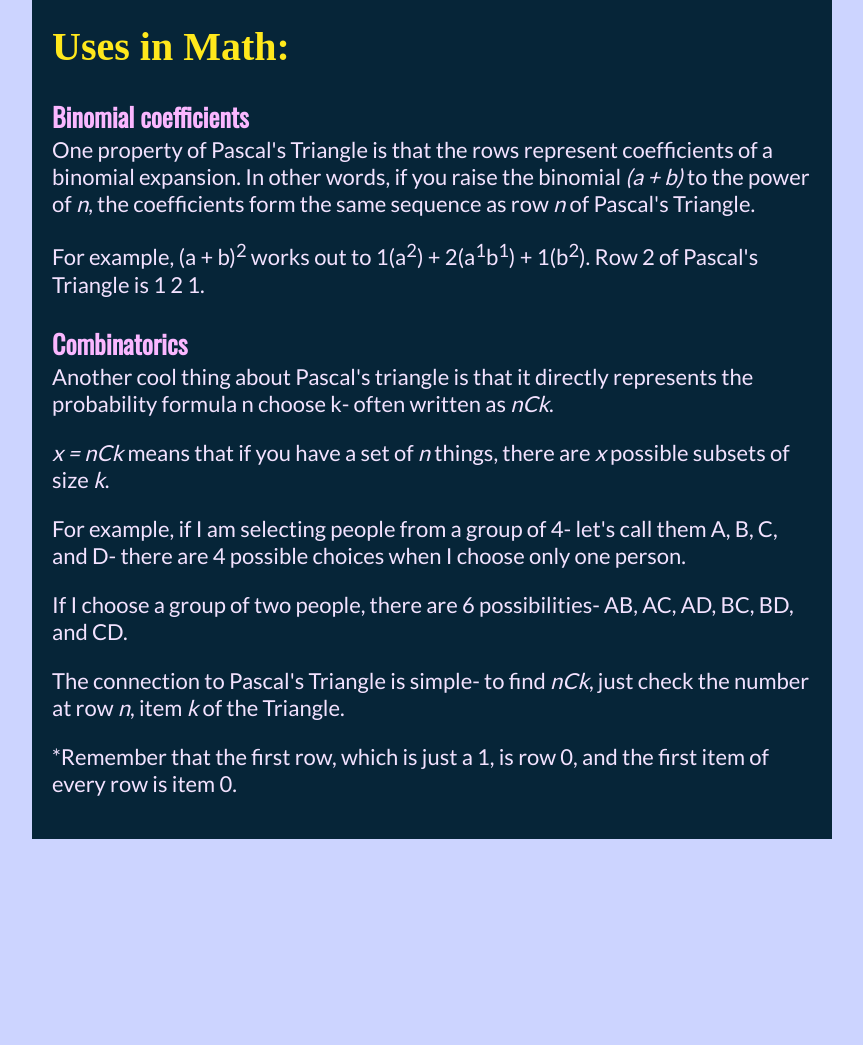
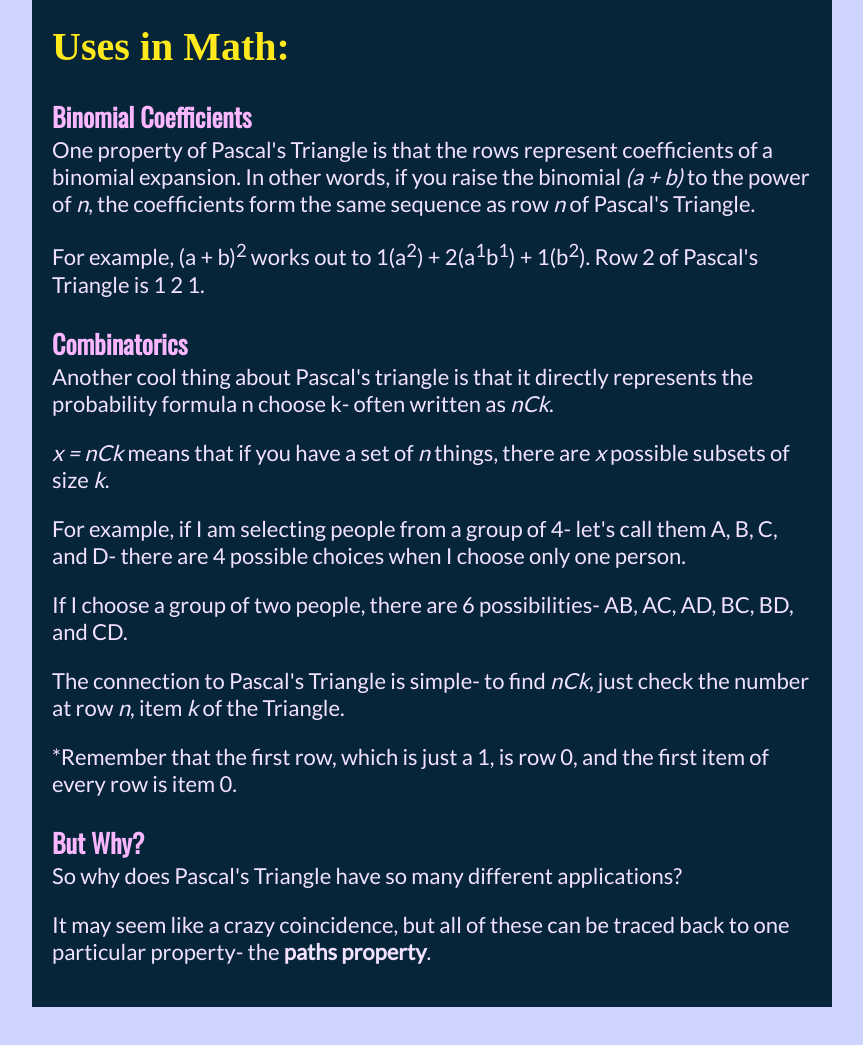
Before and after one commit to lucyk2354/website, a plain HTML site: page basics.html in a window 1280 px wide. Shown: the part 711-1756 px from the top of the page, without its empty margins (208-1071 px from the left). Before the commit the page ends 1608 px from the top, so only its background shows below. Drawn offline with nearby package versions, Linux system fonts and the light colour scheme; a web font is replaced by a local one.

Commit message:
Update basics.html

```diff
--- a/basics.html
+++ b/basics.html
@@ -19,7 +19,7 @@
 			<img src="http://www.teachingideas.co.uk/sites/default/files/pascalpic3.gif">
 			<p>Pascal's Triangle has many useful properties and interesting patterns, which are described throughout this website.</p>
 			<h1>Uses in Math:</h1>
-			<h3>Binomial coefficients</h3>
+			<h3>Binomial Coefficients</h3>
 			<p>One property of Pascal's Triangle is that the rows represent coefficients of a binomial expansion. In other words, if you raise the binomial <i>(a + b)</i> to the power of <i>n</i>, the coefficients form the same sequence as row <i>n</i> of Pascal's Triangle.</p>
 			<p>For example, (a + b)<sup>2</sup> works out to 1(a<sup>2</sup>) + 2(a<sup>1</sup>b<sup>1</sup>) + 1(b<sup>2</sup>). Row 2 of Pascal's Triangle is 1 2 1.</p>
 
@@ -30,6 +30,10 @@
 			<p>If I choose a group of two people, there are 6 possibilities- AB, AC, AD, BC, BD, and CD.</p>
 			<p>The connection to Pascal's Triangle is simple- to find <i>nCk</i>, just check the number at row <i>n</i>, item <i>k</i> of the Triangle.</p>
 			<p>*Remember that the first row, which is just a 1, is row 0, and the first item of every row is item 0.</p>
+			<p></p>
+			<h3>But Why?</h3>
+			<p>So why does Pascal's Triangle have so many different applications?</p>
+			<p>It may seem like a crazy coincidence, but all of these can be traced back to one particular property- the <b>paths property</b>.</p>
 		</div>
 	</body>
 
```
